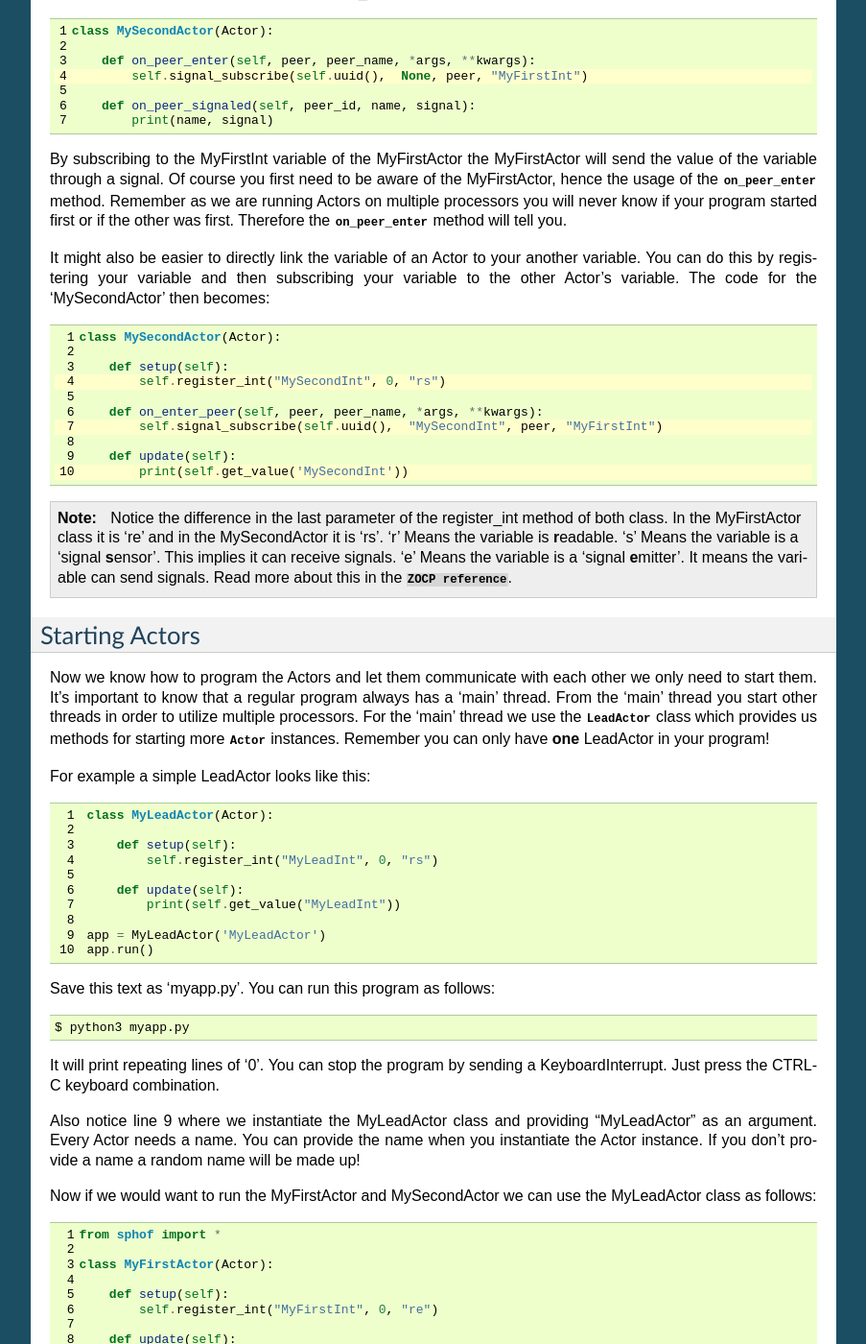
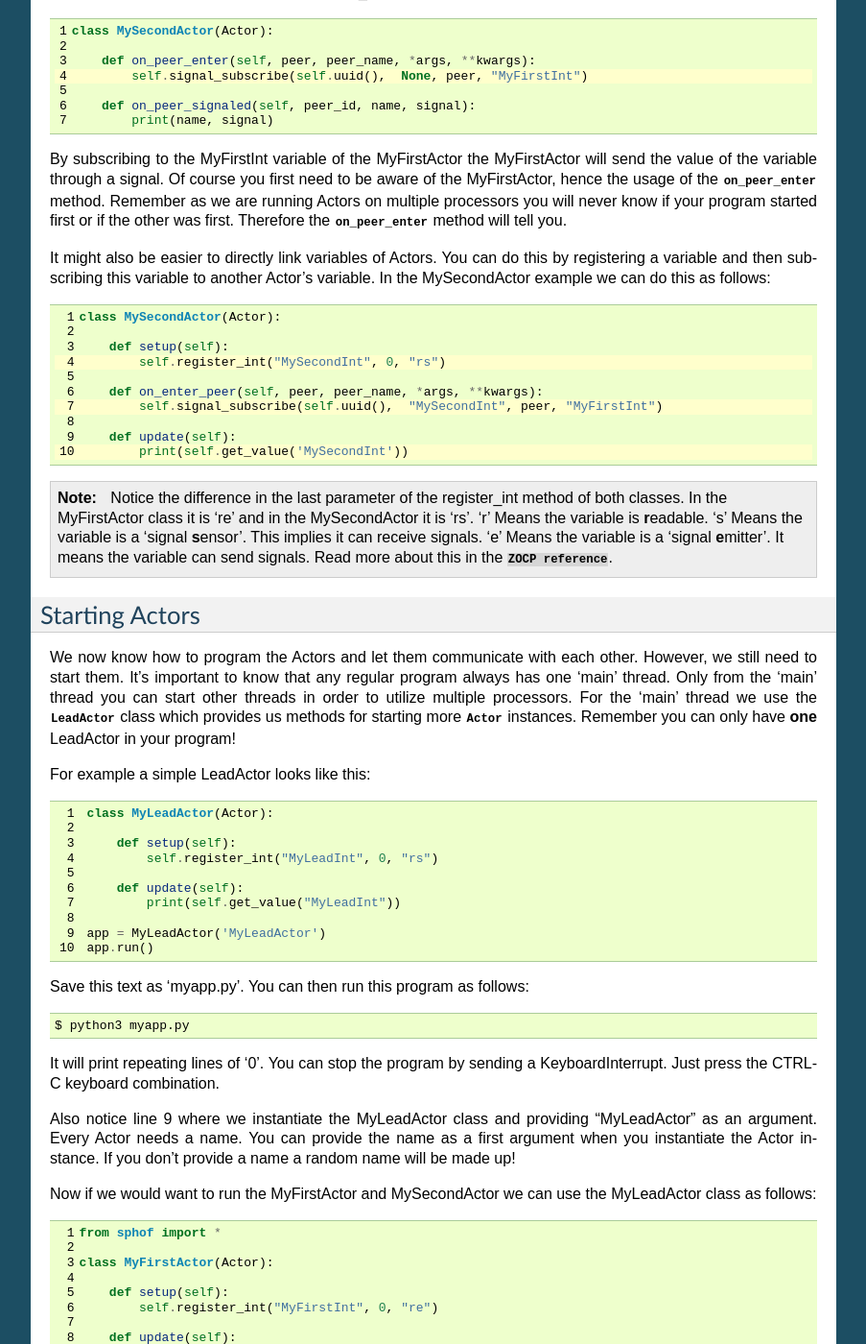
Before and after one commit to sphaero/sphof, a Sphinx documentation site: the page built from docs/guide.rst, in a window 1280 px wide and 1400 px high, scrolled down 594 px. Shown: the whole window at 96% size, without its empty margins (198-1101 px from the left). Built offline with Sphinx 7.4.7, drawn with Linux system fonts in a browser that asks for light colours; pages that are not in the unit, such as notebooks, are missing from menus; some of the changed text lies outside the part shown.

Commit message:
Another text iteration, added LonePainterActor class to docs

```diff
--- a/docs/canvas_actors.rst
+++ b/docs/canvas_actors.rst
@@ -18,6 +18,12 @@ CanvasActor class
     :undoc-members:
     :show-inheritance:
 
+LonePainterActor class
+######################
+.. autoclass:: sphof.LonePainterActor
+    :members:
+    :undoc-members:
+
 Painter class
 #############
 .. autoclass:: sphof.Painter
--- a/docs/guide.rst
+++ b/docs/guide.rst
@@ -59,10 +60,10 @@ Remember as we are running Actors on multiple processors you will never
 know if your program started first or if the other was first. Therefore
 the :py:meth:`on_peer_enter <zocp.ZOCP.on_peer_enter>` method will tell you.
 
-It might also be easier to directly link the variable of an Actor to
-your another variable. You can do this by registering your variable and
-then subscribing your variable to the other Actor's variable. The code for
-the 'MySecondActor' then becomes:
+It might also be easier to directly link variables of Actors. You can do
+this by registering a variable and then subscribing this variable to
+another Actor's variable. In the MySecondActor example we can do this as
+follows:
 
 .. code-block:: python
    :linenos:
@@ -81,7 +82,7 @@ the 'MySecondActor' then becomes:
 
 .. note::
     Notice the difference in the last parameter of the register_int
-    method of both class. In the MyFirstActor class it is 're' and in the
+    method of both classes. In the MyFirstActor class it is 're' and in the
     MySecondActor it is 'rs'. 'r' Means the variable is **r**\ eadable. 's'
     Means the variable is a 'signal **s**\ ensor'. This implies it can
     receive signals. 'e' Means the variable is a 'signal **e**\ mitter'. It
@@ -91,12 +92,12 @@ the 'MySecondActor' then becomes:
 Starting Actors
 ###############
 
-Now we know how to program the Actors and let them communicate with each
-other we only need to start them. It's important to know that a regular
-program always has a 'main' thread. From the 'main' thread you start
-other threads in order to utilize multiple processors. For the 'main'
-thread we use the :py:class:`LeadActor <sphof.LeadActor>` class which
-provides us methods for starting more :py:class:`Actor <sphof.Actor>`
+We now know how to program the Actors and let them communicate with each
+other. However, we still need to start them. It's important to know that
+any regular program always has one 'main' thread. Only from the 'main'
+thread you can start other threads in order to utilize multiple
+processors. For the 'main' thread we use the :py:class:`LeadActor <sphof.LeadActor>`
+class which provides us methods for starting more :py:class:`Actor <sphof.Actor>`
 instances. Remember you can only have **one** LeadActor in your program!
 
 For example a simple LeadActor looks like this:
@@ -126,8 +127,8 @@ a KeyboardInterrupt. Just press the CTRL-C keyboard combination.
 
 Also notice line 9 where we instantiate the MyLeadActor class and providing
 "MyLeadActor" as an argument. Every Actor needs a name. You can provide
-the name when you instantiate the Actor instance. If you don't provide a
-name a random name will be made up!
+the name as a first argument when you instantiate the Actor instance.
+If you don't provide a name a random name will be made up!
 
 Now if we would want to run the MyFirstActor and MySecondActor we can use
 the MyLeadActor class as follows:
@@ -171,6 +172,7 @@ the MyLeadActor class as follows:
            return
            print(self.get_value("MyLeadInt"))
 
+
    app = MyLeadActor('MyLeadActor')
    app.run()
 
```
Also changed, not shown: other parts of docs/guide.rst (+3 -2 lines), docs/test1.rst (+7 -6 lines).
